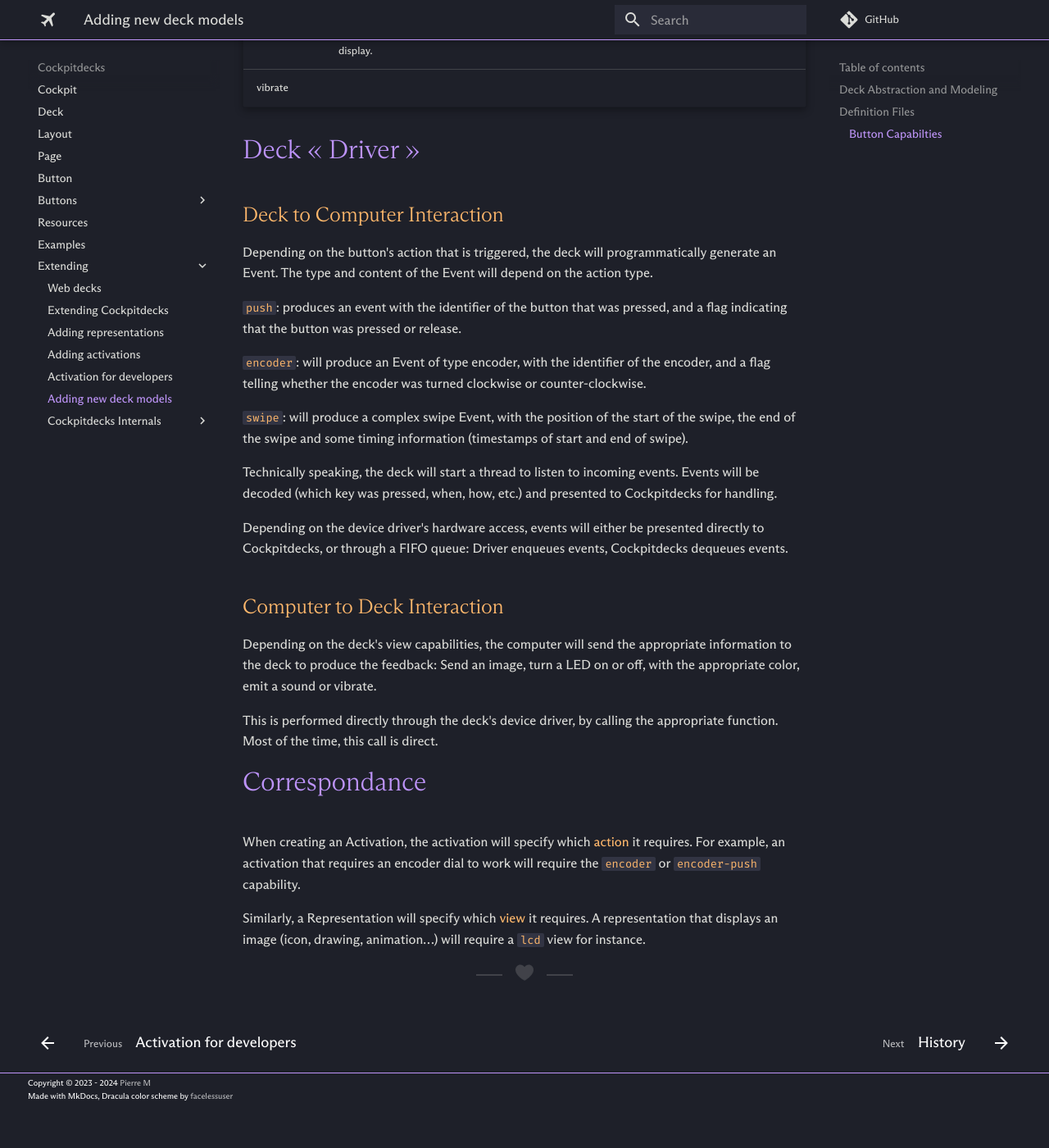
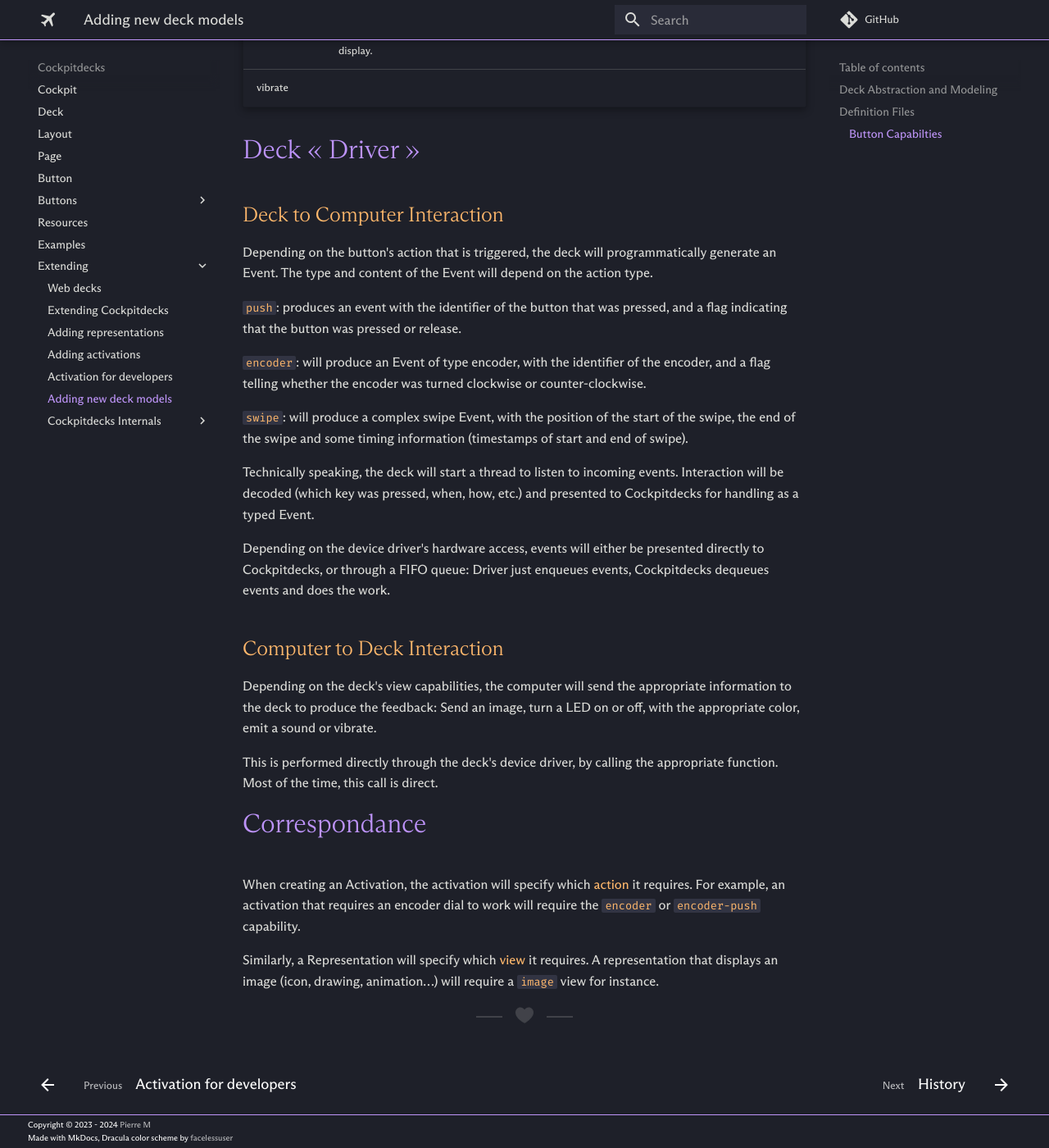
Before and after one commit to devleaks/cockpitdecks-docs, an MkDocs documentation site: the page built from docs/Extending/Adding New Deck Models.md, in a window 1280 px wide and 1400 px high, scrolled down 2318 px. Shown: the whole window at 82% size. Built offline with MkDocs 1.6.1 and Material for MkDocs 9.7.7, drawn with Linux system fonts in a browser that asks for light colours; a script that is not in the unit is left out; comment, search, counter and statistics services are not loaded; before the commit the page ends 3667 px from its top, so only the background shows below that.

```diff
--- a/docs/Extending/Adding New Deck Models.md
+++ b/docs/Extending/Adding New Deck Models.md
@@ -77,9 +77,9 @@ Depending on the button's action that is triggered, the deck will programmatical
 
 `swipe`: will produce a complex swipe Event, with the position of the start of the swipe, the end of the swipe and some timing information (timestamps of start and end of swipe).
 
-Technically speaking, the deck will start a thread to listen to incoming events. Events will be decoded (which key was pressed, when, how, etc.) and presented to Cockpitdecks for handling.
+Technically speaking, the deck will start a thread to listen to incoming events. Interaction will be decoded (which key was pressed, when, how, etc.) and presented to Cockpitdecks for handling as a typed Event.
 
-Depending on the device driver's hardware access, events will either be presented directly to Cockpitdecks, or through a FIFO queue: Driver enqueues events, Cockpitdecks dequeues events.
+Depending on the device driver's hardware access, events will either be presented directly to Cockpitdecks, or through a FIFO queue: Driver just enqueues events, Cockpitdecks dequeues events and does the work.
 
 ## Computer to Deck Interaction
 
@@ -91,4 +91,4 @@ This is performed directly through the deck's device driver, by calling the appr
 
 When creating an Activation, the activation will specify which **action** it requires. For example, an activation that requires an encoder dial to work will require the `encoder` or `encoder-push` capability.
 
-Similarly, a Representation will specify which **view** it requires. A representation that displays an image (icon, drawing, animation...) will require a `lcd` view for instance.
+Similarly, a Representation will specify which **view** it requires. A representation that displays an image (icon, drawing, animation...) will require a `image` view for instance.
```
Also changed, not shown: docs/Button/Button Activation.md (+5 -5 lines), docs/Extending/Internals/Deck Internals.md (+13 -12 lines).
